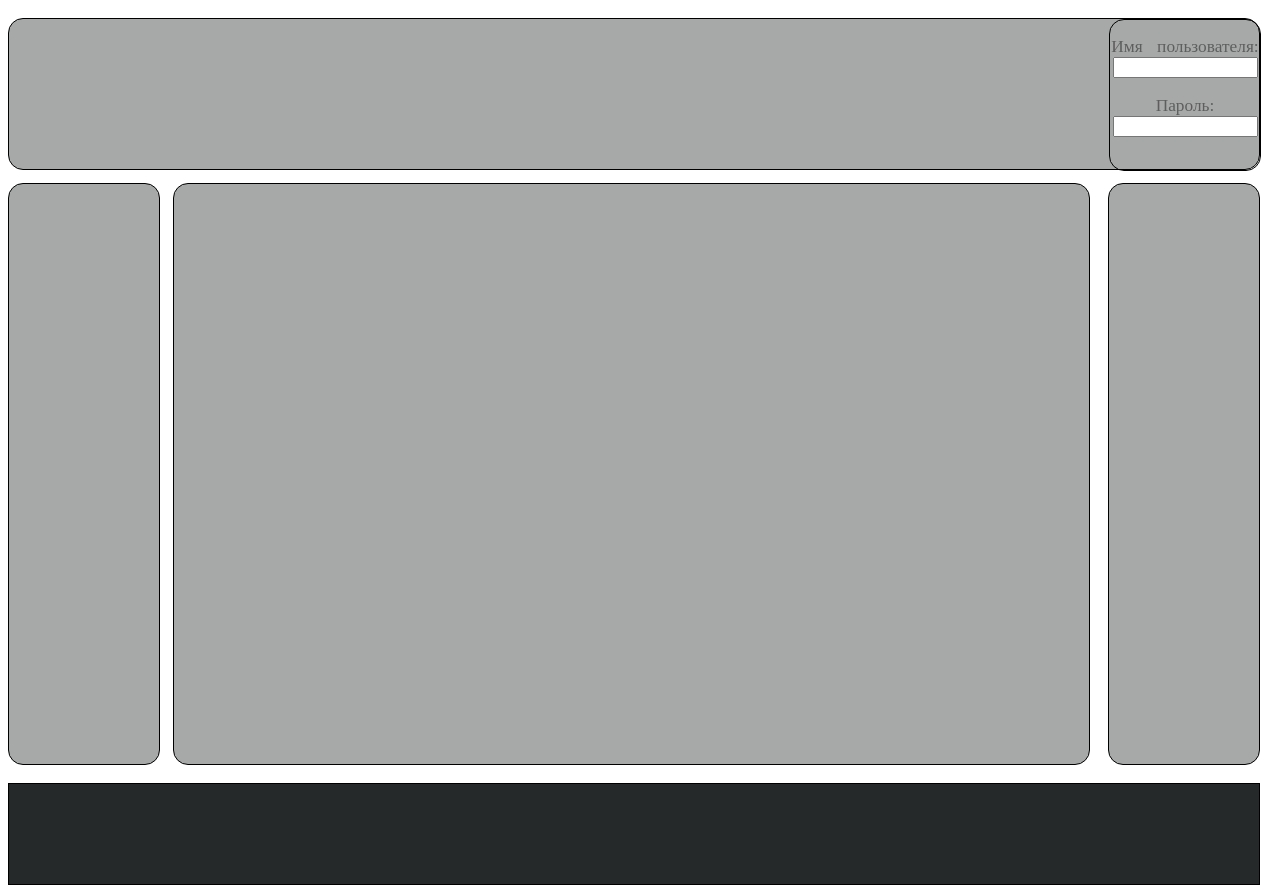
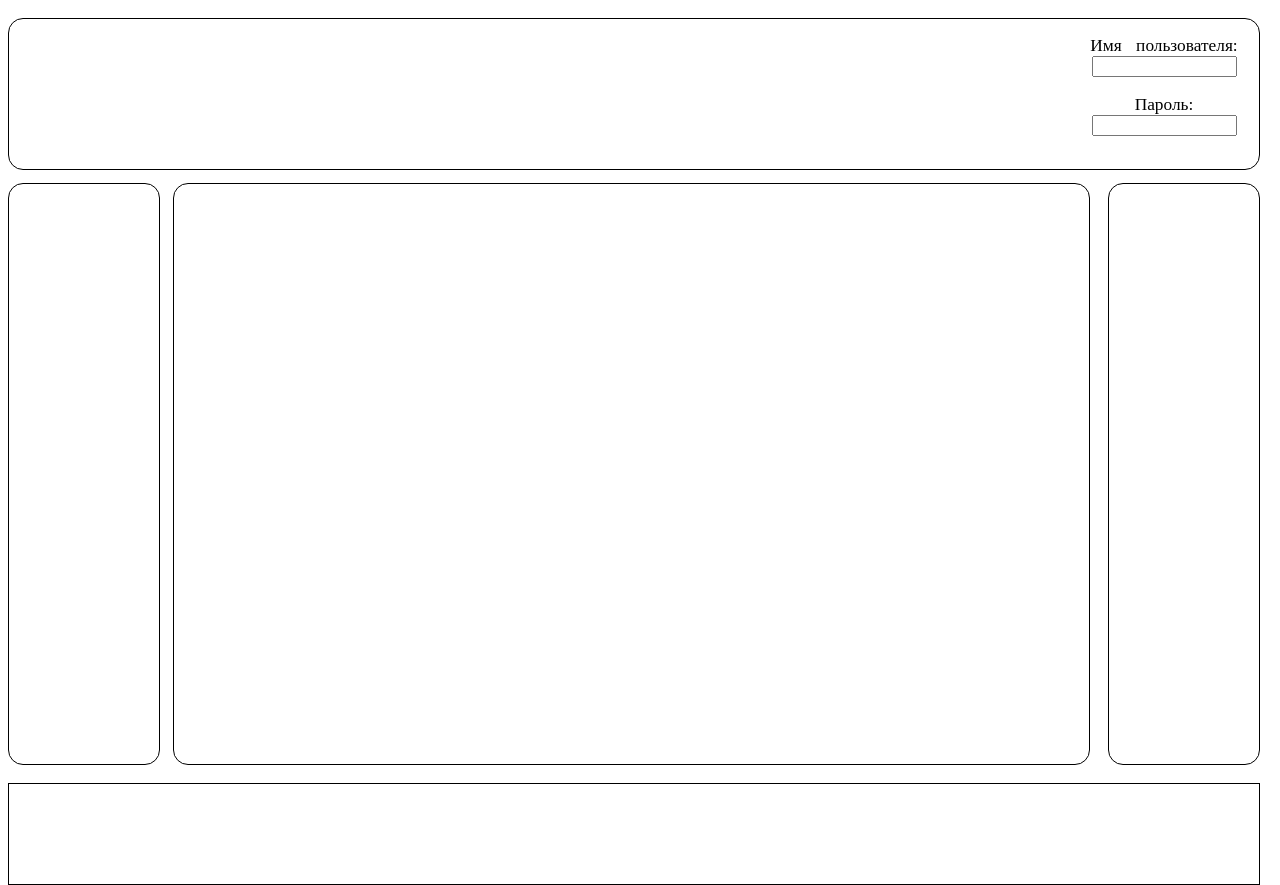
Before and after one commit to mittelmabigkeit/Blog, a PHP site: page / in a window 1280 px wide. Run offline with PHP 8.4, Linux system fonts and the light colour scheme.

Commit message:
dobavil nemnog0

```diff
--- a/css/style.css
+++ b/css/style.css
@@ -8,7 +8,6 @@ position:absolute;
     height:150px;
 	margin: 0 auto 0 auto;
 	margin-top:10px;
-	background-color:rgba(37,41,41,0.4);
 	text-align:center;
 	font-size:13pt;
 	word-spacing:10px;
@@ -18,11 +17,11 @@ position:absolute;
 
  .login-block {
 	position:relative;
-	border-width:1px;
+	border-width:0px;
 	border-style:solid;
     width:150px;
     height:150px;
-	margin-left:1100px;
+	margin-left:1080px;
 	margin-top:0px;
 	text-align:center;
 	word-spacing:10px;
@@ -40,7 +39,6 @@ position:absolute;
     height:580px;
 	margin-left:165px;
 	margin-top:175px;
-	background-color:rgba(37,41,41,0.4);
 	text-align:left;
 	word-spacing:3px;
 	line-height:20px;
@@ -58,7 +56,6 @@ position:absolute;
     height:580px;
 	margin: 0 auto 0 auto;
 	margin-top:175px;
-	background-color:rgba(37,41,41,0.4);
 	border-radius:15px;
 
  }
@@ -72,7 +69,6 @@ position:absolute;
     height:580px;
 	margin-left:1100px;
 	margin-top:175px;
-	background-color:rgba(37,41,41,0.4);
 	border-radius:15px;
  }
 
@@ -85,7 +81,6 @@ position:absolute;
     height:100px;
 	margin-left:0px;
 	margin-top:775px;
-	background-color:rgb(37,41,41);
 	font-size:10pt;
 	text-align:left;
  }
--- a/index.html
+++ b/index.html
@@ -10,11 +10,11 @@
     <div class="top-block">   <!-- top block -->
     <div class="login-block">         <!-- login-block-->
 	 <center><form action="#"> 	 <!-- elements of form -->
-        <p style="color:rgb(94,94,94)">Имя пользователя:      <!-- login -->
+        <p>Имя пользователя:      <!-- login -->
            <input type="text" name="username" size="15"
             maxlength="30" />
         </p>
-        <p style="color:rgb(94,94,94)"> Пароль:               <!-- password -->
+        <p> Пароль:               <!-- password -->
            <input type="password" name="password" size="15"
             maxlength="30" />
         </p>
```
